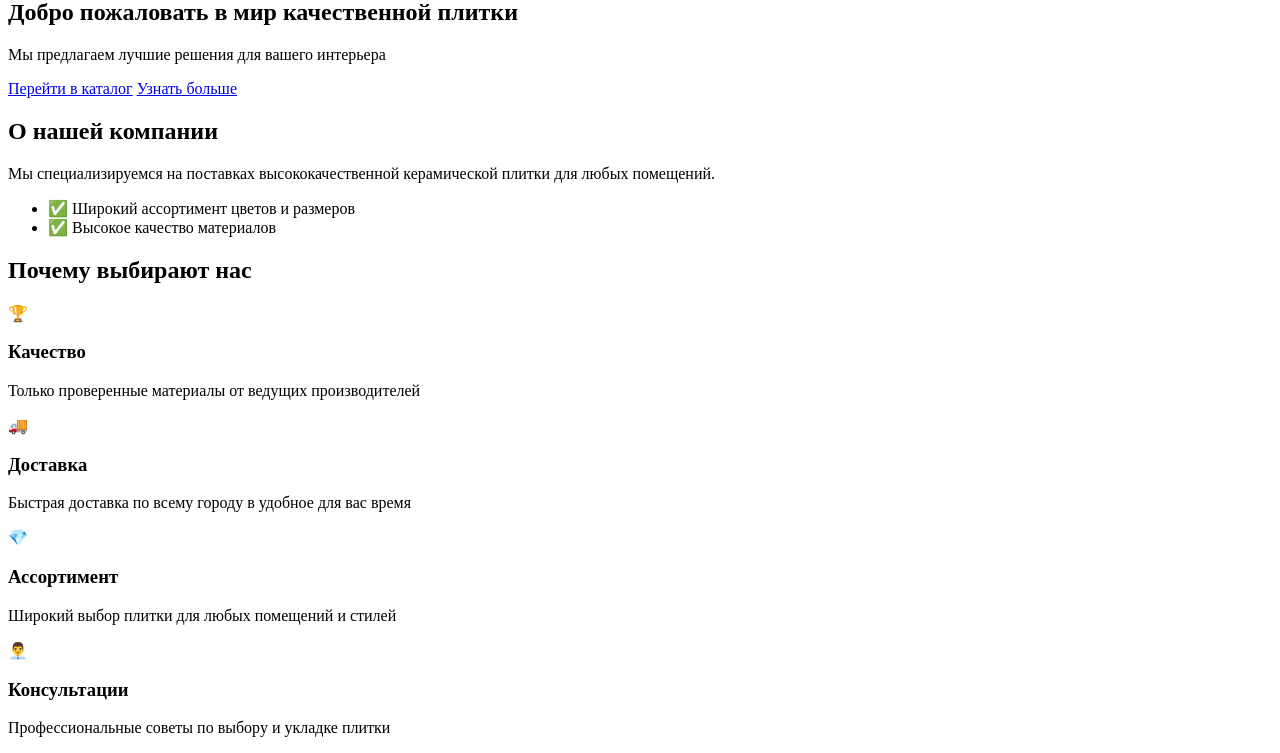
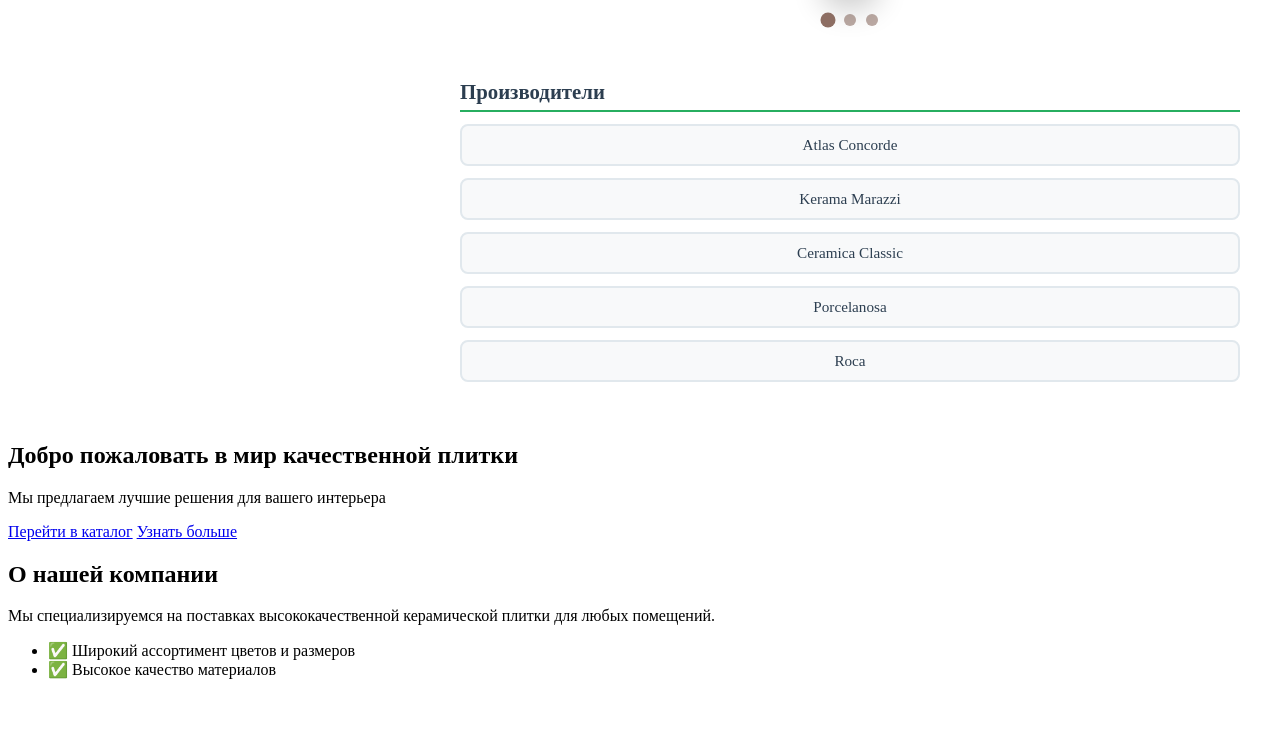
Before and after one commit to bobrkurvar/site, a FastAPI app: template templates/home.html in a window 1280 px wide. Shown: the part 766-1519 px from the top of the page. After the commit the page ends 1445 px from the top, so only its background shows below. Run offline with FastAPI, Linux system fonts and the light colour scheme; the template is opened without the code that fills it, so the values that code supplies are empty; parts of the project's set-up code (start-up, migrations or seed data) failed here and were passed over.

Commit message:
меняю html и css

```diff
--- a/static/home.css
+++ b/static/home.css
@@ -1,209 +1,123 @@
 /* ===============================
-   Основные стили формы
+   Секция слайдера + чек-лист + производители
 ================================= */
-.form-group {
-    margin-bottom: 20px;
-    padding: 20px;
-    background: #f8f9fa;
-    border-radius: 10px;
-    border: 2px solid #e1e8ed;
+.slider-section {
+    padding: 40px 20px;
 }
 
-.form-group h3 {
-    margin-top: 0;
-    margin-bottom: 15px;
+.slider-container {
+    display: flex;
+    gap: 30px;
+    max-width: 1200px;
+    margin: 0 auto;
+    flex-wrap: wrap;
+}
+
+/* ===== Левая колонка: преимущества ===== */
+.slider-sidebar {
+    flex: 1;
+    min-width: 250px;
+}
+
+.features-checklist h3 {
+    font-size: 1.3em;
+    margin-bottom: 16px;
     color: #2c3e50;
-    font-size: 1.2em;
-    font-weight: 600;
-    border-bottom: 1px solid #3498db;
+    border-bottom: 2px solid #3498db;
     padding-bottom: 6px;
 }
 
-/* ===============================
-   Ряды полей на одной линии
-================================= */
-.size-inputs,
-.color-inputs,
-.producer-material-row {
-    display: flex;
-    gap: 15px;
+.features-checklist ul {
+    list-style: none;
+    padding: 0;
+    margin: 0;
 }
 
-.size-separator {
-    font-weight: bold;
-    color: #7f8c8d;
-    font-size: 1.4em;
-}
-
-.size-inputs input,
-.color-inputs input,
-.producer-material-row input {
-    flex: 1; /* равная ширина */
-    padding: 12px 16px;
+.features-checklist li {
+    position: relative;
+    padding-left: 28px;
+    margin-bottom: 12px;
     font-size: 1em;
-    border: 1px solid #ccc;
-    border-radius: 6px;
-}
-
-/* ===============================
-   Кнопка добавления файла
-================================= */
-.admin-form input[type="file"] {
-    padding: 12px 16px;
-    border: 2px dashed #3498db;
-    border-radius: 8px;
-    background: #f8f9fa;
-    font-size: 1em;
-    transition: all 0.3s ease;
-    cursor: pointer;
-}
-
-.admin-form input[type="file"]:hover {
-    background: #ebf5fb;
-    border-color: #2980b9;
-    transform: translateY(-1px);
-}
-
-.admin-form input[type="file"]:focus {
-    outline: none;
-    border-color: #3498db;
-    background: white;
-    box-shadow: 0 0 0 3px rgba(52, 152, 219, 0.2);
-}
-
-/* ===============================
-   Кнопка отправки
-================================= */
-.admin-form button[type="submit"] {
-    background: linear-gradient(135deg, #27ae60 0%, #219a52 100%);
-    color: white;
-    border: none;
-    padding: 14px 22px;
-    border-radius: 8px;
-    font-size: 1.05em;
-    font-weight: 600;
-    cursor: pointer;
-    transition: all 0.3s ease;
-    margin-top: 10px;
-}
-
-.admin-form button[type="submit"]:hover {
-    transform: translateY(-2px);
-    box-shadow: 0 6px 18px rgba(39, 174, 96, 0.4);
-}
-
-/* ===============================
-   Характеристики
-================================= */
-.characteristics-group {
-    margin-bottom: 25px;
-    padding: 20px;
-    background: #f8f9fa;
-    border-radius: 10px;
-    border: 2px solid #e1e8ed;
-}
-
-.characteristics-group h3 {
-    margin-top: 0;
-    margin-bottom: 15px;
-    color: #2c3e50;
-    font-size: 1.2em;
-    font-weight: 600;
-    border-bottom: 1px solid #27ae60;
-    padding-bottom: 6px;
-    display: flex;
-    justify-content: space-between;
-    align-items: center;
-}
-
-.characteristics-group h3::after {
-    content: attr(data-count);
-    background: #27ae60;
-    color: white;
-    padding: 5px 12px;
-    border-radius: 20px;
-    font-size: 0.85em;
-    font-weight: 600;
-}
-
-.characteristics-list {
-    display: grid;
-    grid-template-columns: repeat(auto-fill, minmax(300px, 1fr));
-    gap: 10px;
-}
-
-.characteristic-item {
-    display: flex;
-    justify-content: space-between;
-    align-items: center;
-    padding: 12px 16px;
-    background: white;
-    border: 2px solid #e1e8ed;
-    border-radius: 8px;
+    color: #34495e;
+    line-height: 1.5;
     transition: all 0.3s ease;
 }
 
-.characteristic-item:hover {
-    transform: translateY(-1px);
-    box-shadow: 0 3px 10px rgba(0,0,0,0.1);
-    border-color: #3498db;
+.features-checklist li::before {
+    content: "✔";  /* галочка */
+    position: absolute;
+    left: 0;
+    top: 0;
+    font-size: 1.1em;
+    color: #27ae60;
 }
 
-.characteristic-item span {
-    color: #2c3e50;
-    font-weight: 600;
-    font-size: 0.95em;
+/* ===== Правая колонка: слайдер + производители ===== */
+.slider-column {
+    flex: 2;
+    min-width: 300px;
+    display: flex;
+    flex-direction: column;
+    gap: 20px;
 }
 
-.characteristic-item .delete-btn {
-    background: #e74c3c;
-    color: white;
-    border: none;
-    padding: 8px 14px;
-    border-radius: 6px;
-    cursor: pointer;
-    font-size: 0.85em;
-    font-weight: 600;
-    transition: all 0.3s ease;
+/* Слайдер */
+.slider {
+    position: relative;
 }
 
-.characteristic-item .delete-btn:hover {
-    background: #c0392b;
-    transform: translateY(-1px);
-    box-shadow: 0 3px 10px rgba(231, 76, 60, 0.3);
+/* Производители */
+.producers-list h3 {
+    font-size: 1.3em;
+    margin-bottom: 12px;
+    color: #2c3e50;
+    border-bottom: 2px solid #27ae60;
+    padding-bottom: 6px;
 }
 
-/* ===============================
-   Адаптивность
-================================= */
-@media (max-width: 768px) {
-    .form-group {
-        padding: 15px;
+.producers-list ul {
+    list-style: none;
+    padding: 0;
+    margin: 0;
+    display: flex;
+    flex-wrap: wrap;
+    gap: 12px;
 }
 
-    .size-inputs,
-    .color-inputs,
-    .producer-material-row {
-        flex-direction: column;
-        gap: 10px;
+.producers-list li {
+    background: #f8f9fa;
+    border: 2px solid #e1e8ed;
+    border-radius: 8px;
+    padding: 10px 14px;
+    font-size: 0.95em;
+    color: #2c3e50;
+    flex: 1 1 calc(50% - 12px);
+    text-align: center;
+    transition: all 0.3s ease;
+    cursor: default;
 }
 
-    .size-separator {
-        transform: rotate(90deg);
-        margin: 5px 0;
+.producers-list li:hover {
+    border-color: #27ae60;
+    background: #eafaf1;
+    transform: translateY(-2px);
+    box-shadow: 0 4px 10px rgba(39, 174, 96, 0.2);
 }
 
-    .characteristics-list {
-        grid-template-columns: 1fr;
+/* ===== Адаптивность ===== */
+@media (max-width: 992px) {
+    .slider-container {
+        flex-direction: column;
     }
 
-    .characteristic-item {
-        flex-direction: column;
-        align-items: flex-start;
-        gap: 8px;
+    .slider-sidebar,
+    .slider-column {
+        width: 100%;
+    }
 }
 
-    .characteristic-item .delete-btn {
-        align-self: flex-end;
+@media (max-width: 576px) {
+    .producers-list li {
+        flex: 1 1 100%;
     }
 }
--- a/templates/home.html
+++ b/templates/home.html
@@ -9,8 +9,26 @@
 
 {% block content %}
 
-<!-- СЛАЙДЕР -->
-<section class="slider">
+<!-- СЛАЙДЕР + Чек-лист + Производители -->
+<section class="slider-section">
+    <div class="slider-container">
+
+        <!-- Левая колонка: только преимущества -->
+        <div class="slider-sidebar">
+            <div class="features-checklist">
+                <h3>Наши преимущества</h3>
+                <ul>
+                    <li>✅ Широкий ассортимент цветов и размеров</li>
+                    <li>✅ Высокое качество материалов</li>
+                    <li>✅ Быстрая доставка</li>
+                    <li>✅ Профессиональные консультации</li>
+                </ul>
+            </div>
+        </div>
+
+        <!-- Правая колонка: слайдер + производители -->
+        <div class="slider-column">
+            <div class="slider">
                 <div class="slides">
 
                     <div class="slide active">
@@ -32,7 +50,24 @@
                     <span class="dot" data-index="1"></span>
                     <span class="dot" data-index="2"></span>
                 </div>
+            </div>
+
+            <!-- Список производителей под слайдером -->
+            <div class="producers-list">
+                <h3>Производители</h3>
+                <ul>
+                    <li>Atlas Concorde</li>
+                    <li>Kerama Marazzi</li>
+                    <li>Ceramica Classic</li>
+                    <li>Porcelanosa</li>
+                    <li>Roca</li>
+                </ul>
+            </div>
+        </div>
+
+    </div>
 </section>
+
 
 
 <!-- Герой-секция -->
@@ -66,34 +101,6 @@
     </div>
 </section>
 
-<!-- Преимущества -->
-<section class="benefits-section">
-    <div class="container">
-        <h2 class="section-title">Почему выбирают нас</h2>
-        <div class="benefits-grid">
-            <div class="benefit-card">
-                <div class="benefit-icon">🏆</div>
-                <h3>Качество</h3>
-                <p>Только проверенные материалы от ведущих производителей</p>
-            </div>
-            <div class="benefit-card">
-                <div class="benefit-icon">🚚</div>
-                <h3>Доставка</h3>
-                <p>Быстрая доставка по всему городу в удобное для вас время</p>
-            </div>
-            <div class="benefit-card">
-                <div class="benefit-icon">💎</div>
-                <h3>Ассортимент</h3>
-                <p>Широкий выбор плитки для любых помещений и стилей</p>
-            </div>
-            <div class="benefit-card">
-                <div class="benefit-icon">👨‍💼</div>
-                <h3>Консультации</h3>
-                <p>Профессиональные советы по выбору и укладке плитки</p>
-            </div>
-        </div>
-    </div>
-</section>
 
 {% endblock %}
 
```
Lines whose indentation alone changed are shown as unchanged.
